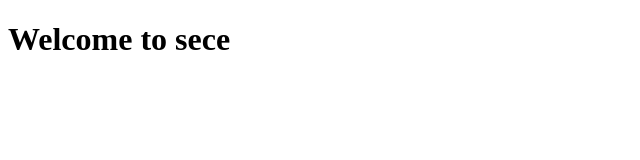
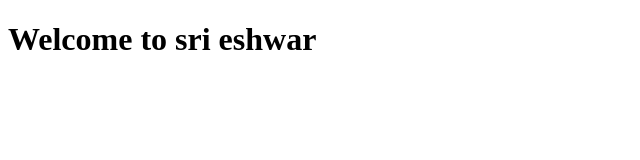
Before and after one commit to sindhuv2211/sece-2026, a plain HTML site: page index2.html in a window 1280 px wide. Shown: the whole page, without its empty margins (0-640 px from the left). Drawn offline with Linux system fonts and the light colour scheme.

Commit message:
Update title and heading in index2.html

```diff
--- a/index2.html
+++ b/index2.html
@@ -3,9 +3,9 @@
   <head>
     <meta charset="UTF-8" />
     <meta name="viewport" content="width=device-width, initial-scale=1.0" />
-    <title>sece</title>
+    <title>sri eshwar</title>
   </head>
   <body>
-    <h1>Welcome to sece</h1>
+    <h1>Welcome to sri eshwar</h1>
   </body>
 </html>
```
